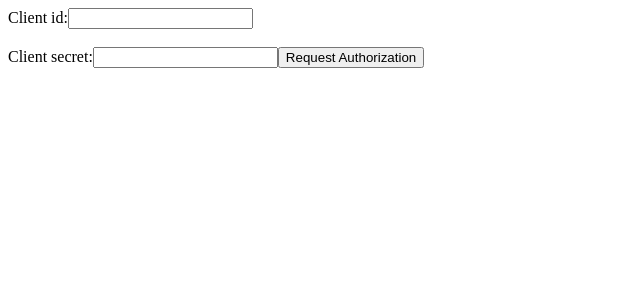
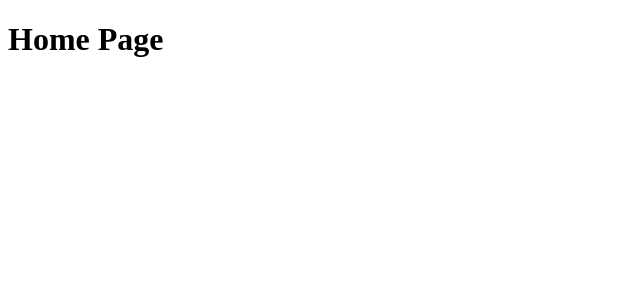
Before and after one commit to Ressobe/spotifyController, a React (Vite) app in the folder frontend/: page / in a window 1280 px wide. Shown: the top 300 px of the page, without its empty margins (0-640 px from the left). Built offline with nearby package versions, Linux system fonts and the light colour scheme.

Commit message:
Add react-router-dom

```diff
--- a/frontend/package.json
+++ b/frontend/package.json
@@ -10,7 +10,8 @@
   },
   "dependencies": {
     "react": "^18.2.0",
-    "react-dom": "^18.2.0"
+    "react-dom": "^18.2.0",
+    "react-router-dom": "^6.8.1"
   },
   "devDependencies": {
     "@types/react": "^18.0.27",
--- a/frontend/src/components/App.jsx
+++ b/frontend/src/components/App.jsx
@@ -1,10 +1,14 @@
+import { BrowserRouter, Routes, Route } from "react-router-dom";
 import AuthenticateUser from "./AuthenticateUser";
+import HomePage from "./HomePage";
 
 function App() {
   return (
-    <div className="App">
-      <AuthenticateUser />
-    </div>
+    <BrowserRouter>
+      <Routes>
+        <Route path="/" element={<HomePage />} />
+      </Routes>
+    </BrowserRouter>
   );
 }
 
```
Also changed, not shown: 1 other file (tests, documents, lock files or other folders).
